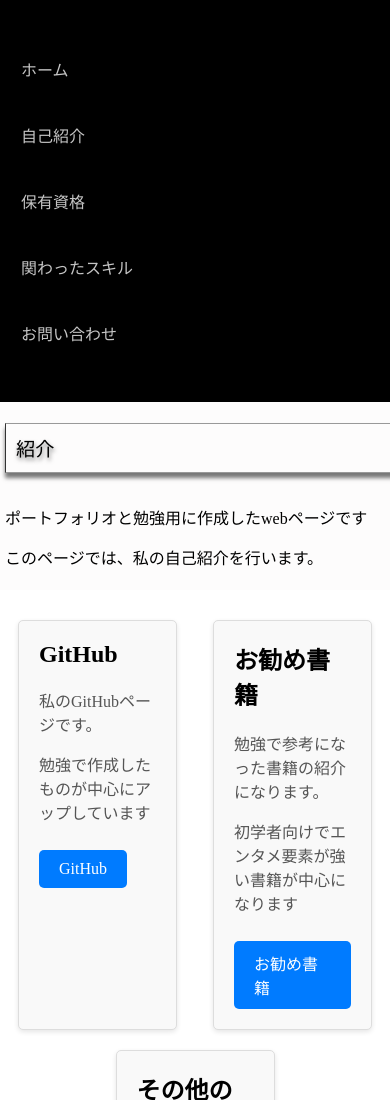
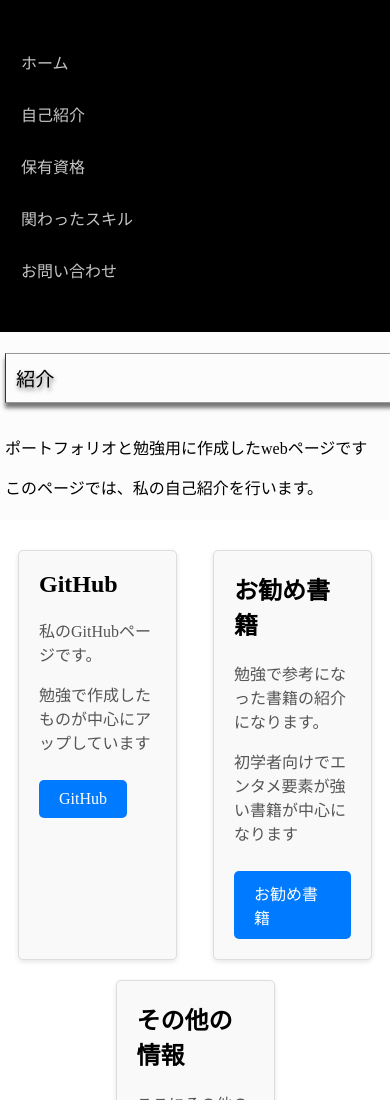
Before and after one commit to ryo-sato0619/AboutMe_JS, a plain HTML site: page index.html in a window 390 px wide. Shown: the top 1100 px of the page. Drawn offline with Linux system fonts and the light colour scheme.

Commit message:
メディアクエリ調整

```diff
--- a/CSS/style_about.css
+++ b/CSS/style_about.css
@@ -101,7 +101,7 @@ nav {
         align-items: flex-start;
     }
     .menu li {
-        margin: 5px 0;
+        margin: 3px 0;
     }
     .menu li a {
         width: 100%;
--- a/CSS/style_home.css
+++ b/CSS/style_home.css
@@ -150,7 +150,7 @@ nav {
       align-items: flex-start;
   }
   .menu li {
-      margin: 10px 0;
+      margin: 3px 0;
   }
   .menu li a {
       width: 100%;
```
